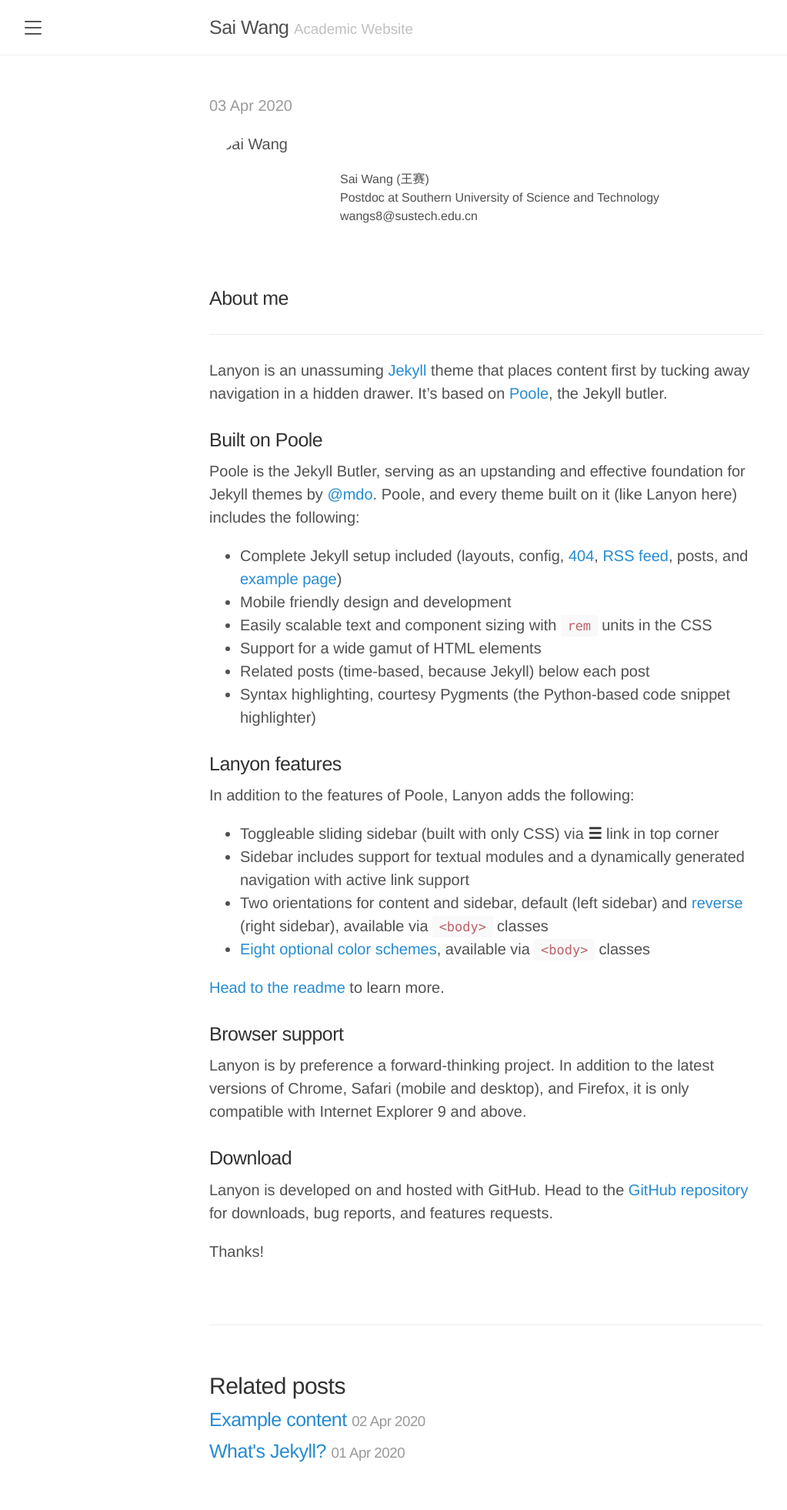
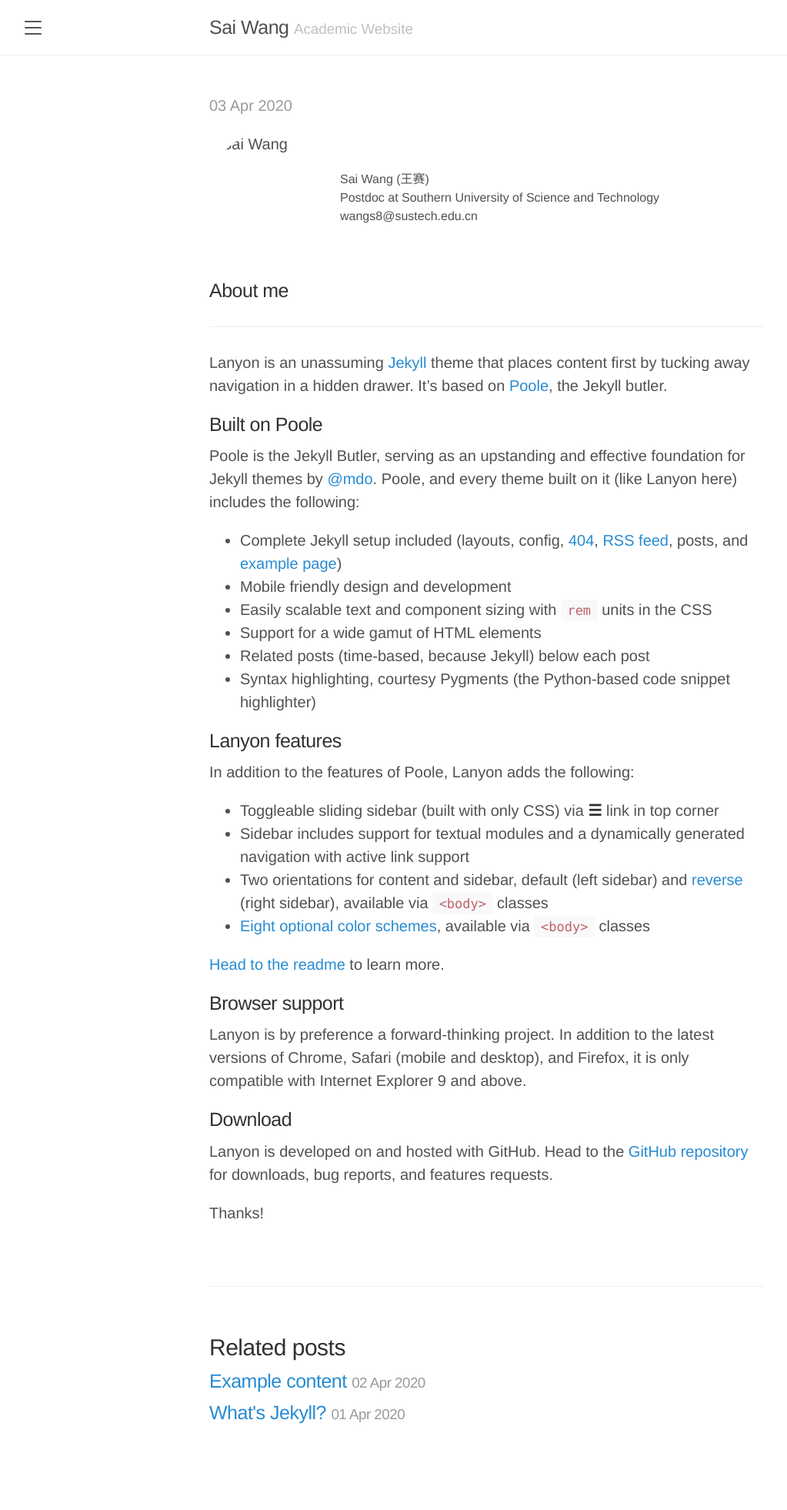
Before and after one commit to Alxendweb/alxendweb.github.io, a Jekyll site: the page built from _posts/2020-04-03-introducing-lanyon.md, in a window 1280 px wide. Shown: the whole page at 77% size, without its empty margins (8-1031 px from the left). Built offline with Jekyll 4.4.1, drawn with Linux system fonts in a browser that asks for light colours; after the commit the page ends 1912 px from its top, so only the background shows below that.

Commit message:
Update 2020-04-03-introducing-lanyon.md

```diff
--- a/_posts/2020-04-03-introducing-lanyon.md
+++ b/_posts/2020-04-03-introducing-lanyon.md
@@ -10,11 +10,14 @@ title: ''
     wangs8@sustech.edu.cn
   </div>
 </div>
-
+<style>
+  h3 {
+    margin-top: 20px;
+    margin-bottom: 10px;
+  }
+</style>
 ### About me
 ---
-
-
 Lanyon is an unassuming [Jekyll](http://jekyllrb.com) theme that places content first by tucking away navigation in a hidden drawer. It's based on [Poole](http://getpoole.com), the Jekyll butler.
 
 ### Built on Poole
```
